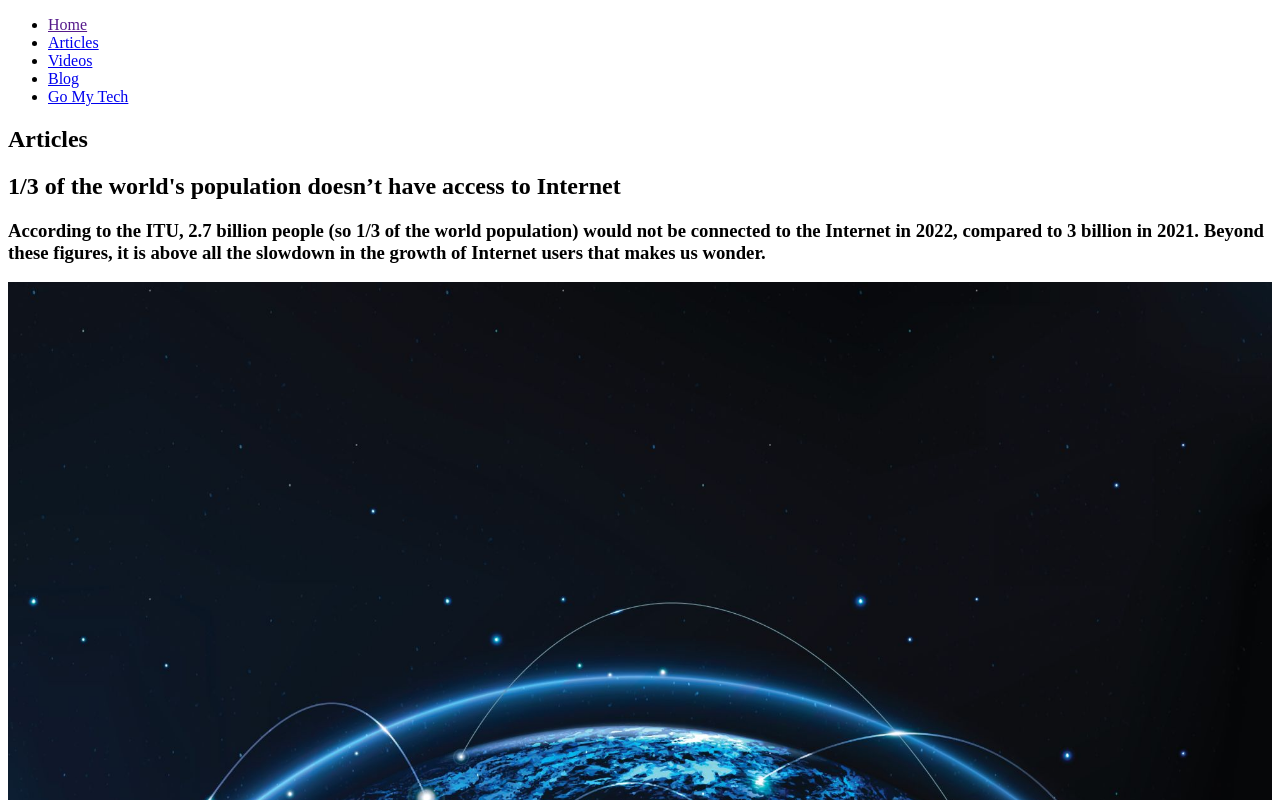
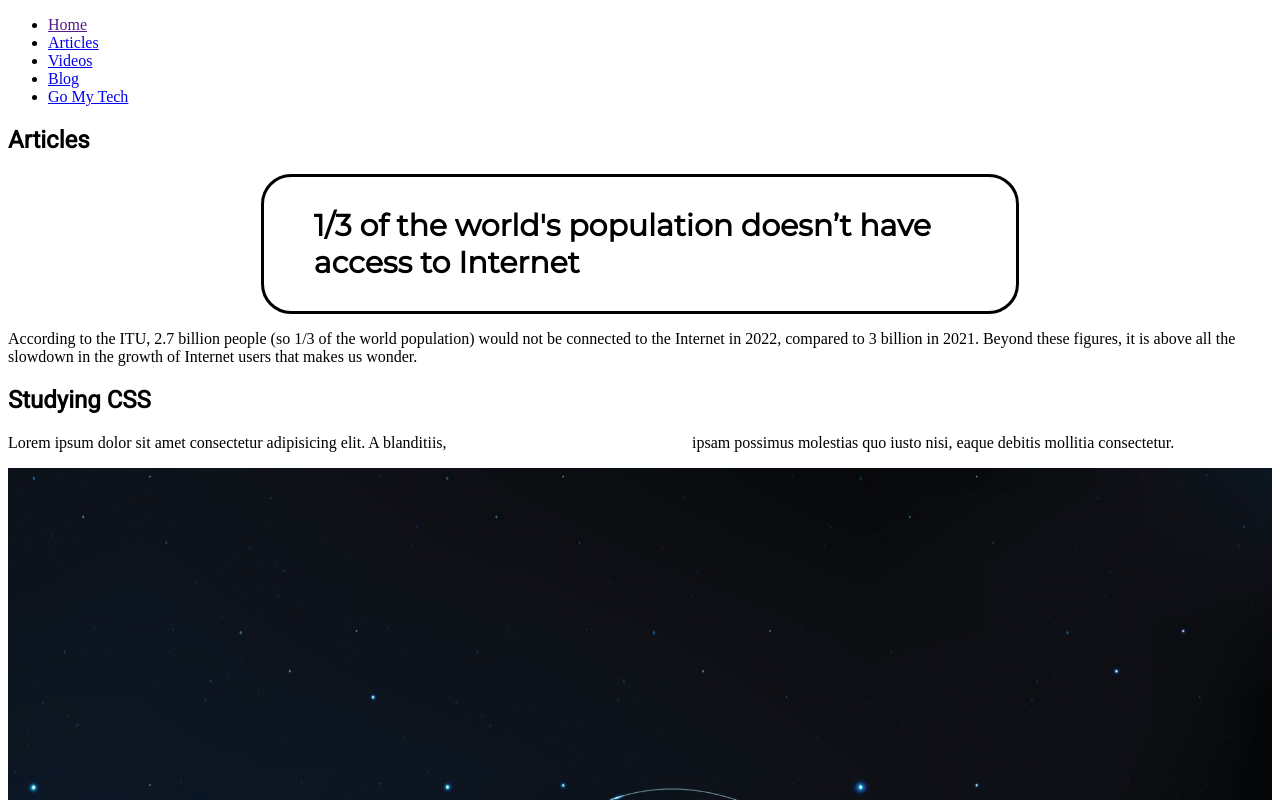
Before and after one commit to daryldixon1994/WS-HTML-3, a plain HTML site: page index.html in a window 1280 px wide. Shown: the top 800 px of the page. Drawn offline with Linux system fonts and the light colour scheme; a web font is replaced by a local one.

Commit message:
adding css

```diff
--- a/index.html
+++ b/index.html
@@ -4,6 +4,8 @@
         <meta charset="UTF-8" />
         <meta http-equiv="X-UA-Compatible" content="IE=edge" />
         <meta name="viewport" content="width=device-width, initial-scale=1.0" />
+        <link rel="stylesheet" href="/styles/style.css" />
+
         <title>Document</title>
     </head>
     <body>
@@ -24,19 +26,29 @@
 
         <!--  THIS IS THE MAIN SECTION-->
         <main>
-            <section>
-                <h1 id="articles">Articles</h1>
+            <section id="articles">
+                <h1>Articles</h1>
                 <h2>
                     1/3 of the world's population doesn’t have access to
                     Internet
                 </h2>
-                <h3>
+                <p>
                     According to the ITU, 2.7 billion people (so 1/3 of the
                     world population) would not be connected to the Internet in
                     2022, compared to 3 billion in 2021. Beyond these figures,
                     it is above all the slowdown in the growth of Internet users
                     that makes us wonder.
-                </h3>
+                </p>
+                <div class="project">
+                    <h1>Studying CSS</h1>
+                    <p>
+                        Lorem ipsum dolor sit amet consectetur adipisicing elit.
+                        A blanditiis,
+                        <span> quia, vel provident nemo voluptate </span> ipsam
+                        possimus molestias quo iusto nisi, eaque debitis
+                        mollitia consectetur.
+                    </p>
+                </div>
                 <img src="/src/IMG.jpg" width="100%" />
                 <form>
                     <label>Username</label>
--- /dev/null
+++ b/styles/style.css
@@ -0,0 +1,39 @@
+@import url("https://fonts.googleapis.com/css2?family=Alkalami&family=Montserrat:ital,wght@0,400;1,300&display=swap");
+@import url("https://fonts.googleapis.com/css2?family=Roboto&display=swap");
+#articles > h2 {
+    border: 3px black solid;
+    /* border-radius: 20px; */
+    /* margin-top: 100px;
+    margin-bottom: 100px;
+    margin-right: 50px;
+    margin-left: 50px; */
+    margin: auto;
+    width: 60%;
+    /* padding-top: 20px;
+    padding-bottom: 20px;
+    padding-left: 50px;
+    padding-right: 50px; */
+    padding: 30px 50px;
+    box-sizing: border-box;
+    border-radius: 30px;
+    /* background: linear-gradient(225deg, #af8585, #d09e9e);
+box-shadow:  -14px 14px 32px #8c6b6b,
+             14px -14px 32px #f8bdbd; */
+    font-size: 30px;
+    /* font-family: 'Courier New', Courier, monospace; */
+    font-family: "Montserrat", sans-serif;
+}
+h1 {
+    font-family: "Roboto", sans-serif;
+}
+li {
+    /* display: inline; */
+    /* list-style: square; */
+}
+span {
+    color: green;
+    font-weight: bold;
+    /* display: block; */
+    /* display: none; */
+    visibility: hidden;
+}
```
